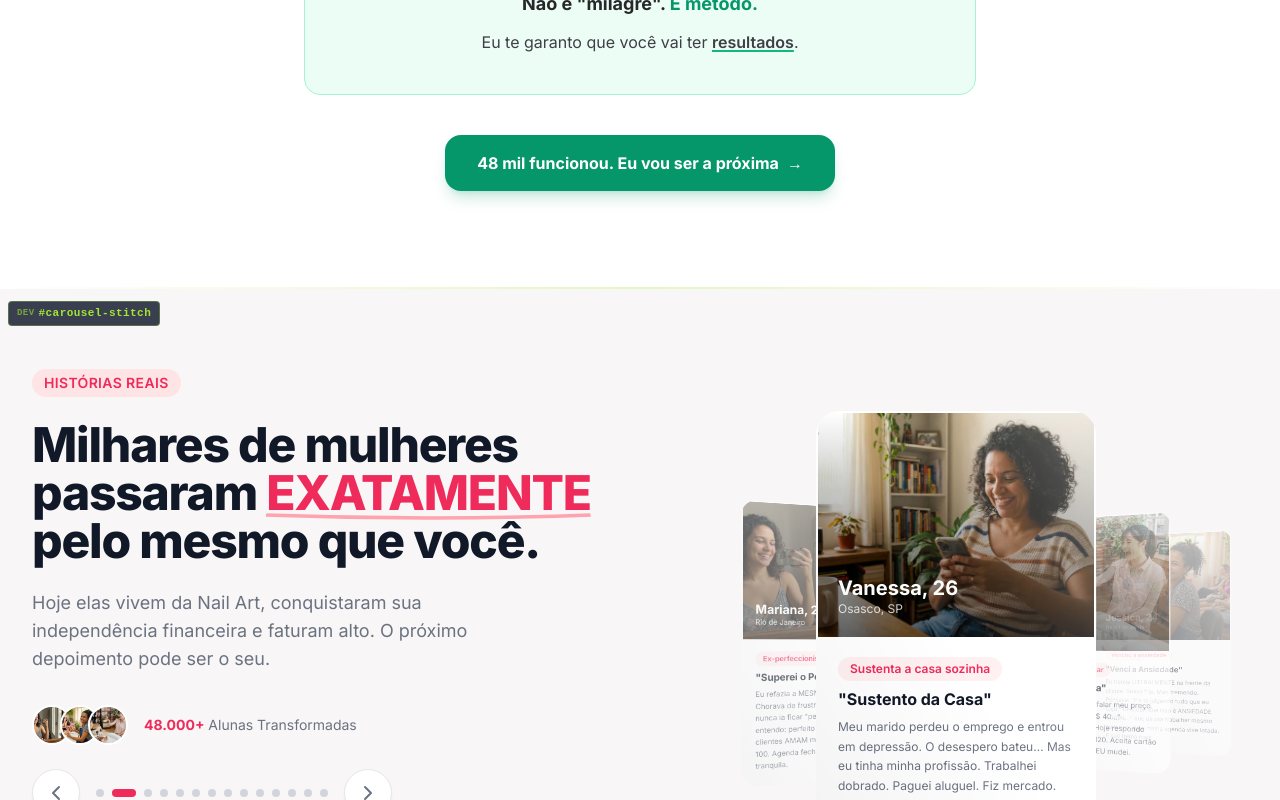
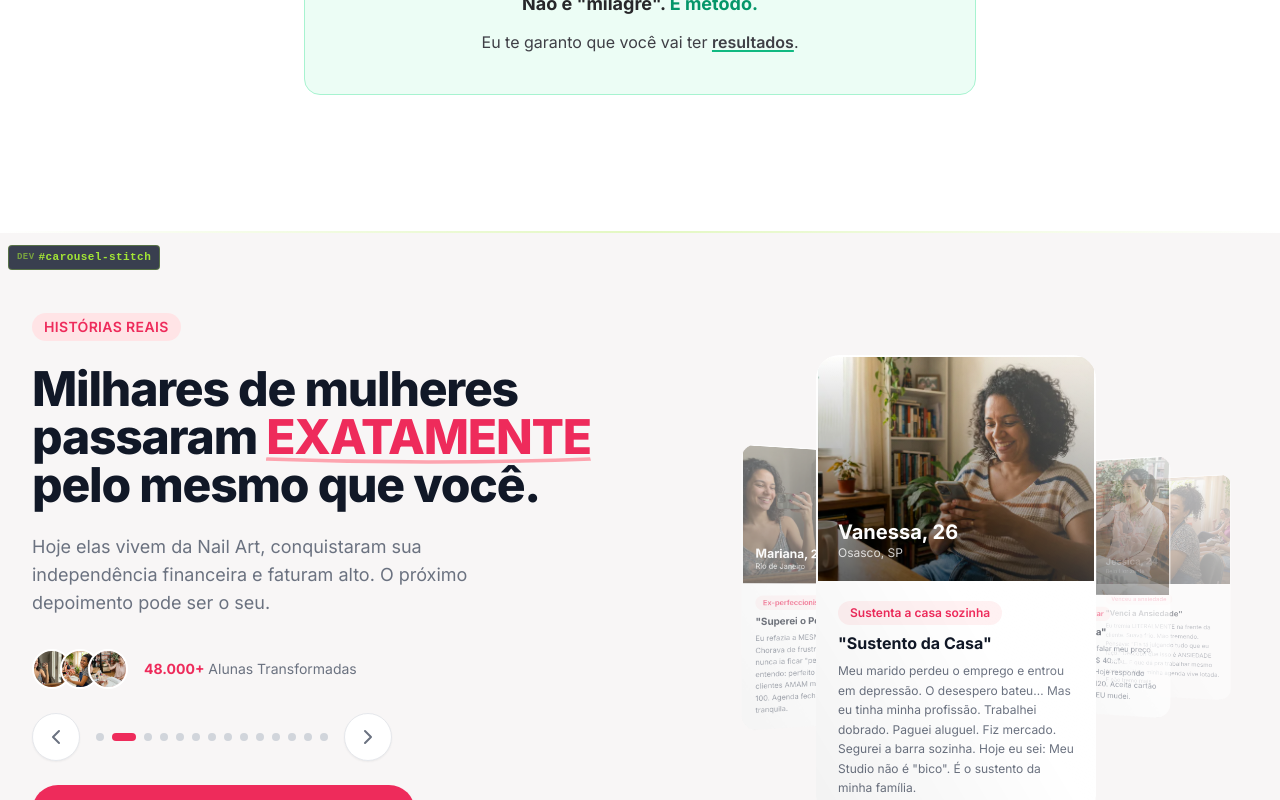
Before and after one commit to leonardoteodoroo/curso-nail-designer, a React (Vite) app: page / in a window 1280 px wide. Shown: the part 11200-12000 px from the top of the page. Built offline with nearby package versions, Linux system fonts and the light colour scheme; a web font is replaced by a local one.

Commit message:
fix: remoção de CTAs específicos e atualização do link de afiliado para ap=5bc1
- Removido botão '48 mil..' do Step 05
- Removido botão '39,90..' do Step 07
- Atualizado ap=cf94 para ap=5bc1 em todos os componentes
- Adicionado ID anti-climax-lp2 ao Step 05 para corrigir ancoragem do Step 04

```diff
--- a/components/sections/Step05_AntiClimax.tsx
+++ b/components/sections/Step05_AntiClimax.tsx
@@ -20,7 +20,7 @@ const requirements = [
 
 export const AntiClimax: React.FC = () => {
   return (
-    <section className="bg-white py-16 md:py-24 px-4">
+    <section id="anti-climax-lp2" className="bg-white py-16 md:py-24 px-4">
       <div className="max-w-4xl mx-auto">
         {/* Headline */}
         <BlurText
@@ -214,29 +214,6 @@ export const AntiClimax: React.FC = () => {
             .
           </p>
         </motion.div>
-
-        {/* CTA Light Copy */}
-        <motion.div
-          initial={{ opacity: 0, y: 16 }}
-          whileInView={{ opacity: 1, y: 0 }}
-          viewport={{ once: true }}
-          transition={{ duration: 0.5, delay: 0.3 }}
-          className="text-center mt-8"
-        >
-          <button
-            onClick={() =>
-              document
-                .getElementById("oferta-lp2")
-                ?.scrollIntoView({ behavior: "smooth" })
-            }
-            className="group inline-flex items-center gap-2 bg-emerald-600 hover:bg-emerald-700 text-white font-bold px-8 py-4 rounded-2xl text-base transition-all duration-300 shadow-lg shadow-emerald-600/20 hover:-translate-y-0.5"
-          >
-            <span>48 mil funcionou. Eu vou ser a próxima</span>
-            <span className="inline-block transition-transform duration-300 group-hover:translate-x-1">
-              →
-            </span>
-          </button>
-        </motion.div>
       </div>
     </section>
   );
--- a/components/sections/Step07_Modulos.tsx
+++ b/components/sections/Step07_Modulos.tsx
@@ -535,33 +535,6 @@ export const Modulos: React.FC = () => {
             </div>
           </ClinicalCard>
         </motion.div>
-
-        {/* CTA Light Copy — Pós-Bônus */}
-        <motion.div
-          initial={{ opacity: 0, y: 20 }}
-          whileInView={{ opacity: 1, y: 0 }}
-          viewport={{ once: true }}
-          transition={{ duration: 0.5, delay: 0.2 }}
-          className="text-center"
-        >
-          <button
-            onClick={() =>
-              window.open(
-                "https://go.hotmart.com/K104371220N?ap=cf94&src=modulos_bonus",
-                "_blank",
-              )
-            }
-            className="group inline-flex items-center gap-3 bg-emerald-600 hover:bg-emerald-700 text-white font-extrabold px-10 py-5 rounded-2xl text-lg transition-all duration-300 shadow-xl shadow-emerald-600/25 hover:-translate-y-0.5"
-          >
-            <span>Quero tudo isso por R$ 39,90</span>
-            <span className="inline-block transition-transform duration-300 group-hover:translate-x-1">
-              →
-            </span>
-          </button>
-          <p className="text-xs text-zinc-400 mt-3">
-            Acesso imediato • 7 dias de garantia
-          </p>
-        </motion.div>
       </div>
     </section>
   );
--- a/components/sections/Step10_PriceSpoilerV2.tsx
+++ b/components/sections/Step10_PriceSpoilerV2.tsx
@@ -29,7 +29,7 @@ const DURATION_SECONDS = 420; // 7 minutes
 export const PriceSpoilerV2: React.FC<PriceSpoilerV2Props> = ({
   initialAnchorPrice = "R$ 497,00",
   promoPrice = "R$ 49,90",
-  checkoutUrl = "https://go.hotmart.com/K104371220N?ap=cf94&src=price_spoiler",
+  checkoutUrl = "https://go.hotmart.com/K104371220N?ap=5bc1&src=price_spoiler",
   className,
   onAnalytics = (event, data) => console.log(`[Analytics] ${event}`, data),
 }) => {
--- a/components/sections/Step12_FAQ.tsx
+++ b/components/sections/Step12_FAQ.tsx
@@ -71,8 +71,8 @@ export const FAQ: React.FC = () => {
                 viewport={{ once: true, margin: "-50px" }}
                 transition={{ duration: 0.3, delay: i * 0.05 }}
                 className={`rounded-2xl border transition-all duration-300 overflow-hidden ${isOpen
-                    ? "bg-white border-emerald-500 shadow-md ring-1 ring-emerald-500/20"
-                    : "bg-white border-zinc-200 hover:border-emerald-300"
+                  ? "bg-white border-emerald-500 shadow-md ring-1 ring-emerald-500/20"
+                  : "bg-white border-zinc-200 hover:border-emerald-300"
                   }`}
               >
                 <button
@@ -85,8 +85,8 @@ export const FAQ: React.FC = () => {
                   </span>
                   <span
                     className={`w-8 h-8 rounded-full flex items-center justify-center shrink-0 transition-colors duration-300 ${isOpen
-                        ? "bg-emerald-600 text-white"
-                        : "bg-emerald-50 text-emerald-600"
+                      ? "bg-emerald-600 text-white"
+                      : "bg-emerald-50 text-emerald-600"
                       }`}
                   >
                     {isOpen ? (
@@ -133,7 +133,7 @@ export const FAQ: React.FC = () => {
             <button
               onClick={() =>
                 window.open(
-                  "https://go.hotmart.com/K104371220N?ap=cf94&src=faq",
+                  "https://go.hotmart.com/K104371220N?ap=5bc1&src=faq",
                   "_blank",
                 )
               }
--- a/components/sections/Step13_WallOfLove.tsx
+++ b/components/sections/Step13_WallOfLove.tsx
@@ -525,7 +525,7 @@ export const WallOfLove: React.FC = () => {
             <button
               onClick={() =>
                 window.open(
-                  "https://go.hotmart.com/K104371220N?ap=cf94&src=wall_of_love",
+                  "https://go.hotmart.com/K104371220N?ap=5bc1&src=wall_of_love",
                   "_blank",
                 )
               }
--- a/components/sections/Step14_FinalOfferStitch.tsx
+++ b/components/sections/Step14_FinalOfferStitch.tsx
@@ -121,7 +121,7 @@ export const FinalOfferStitch: React.FC = () => {
                 <button
                   onClick={() =>
                     window.open(
-                      "https://go.hotmart.com/K104371220N?ap=cf94&src=final_offer",
+                      "https://go.hotmart.com/K104371220N?ap=5bc1&src=final_offer",
                       "_blank",
                     )
                   }
--- a/components/sections/Step15_ExitIntent.tsx
+++ b/components/sections/Step15_ExitIntent.tsx
@@ -133,7 +133,7 @@ export const ExitIntent: React.FC = () => {
               <button
                 onClick={() =>
                   window.open(
-                    "https://go.hotmart.com/K104371220N?ap=cf94&src=exit_intent",
+                    "https://go.hotmart.com/K104371220N?ap=5bc1&src=exit_intent",
                     "_blank",
                   )
                 }
--- a/src/App.tsx
+++ b/src/App.tsx
@@ -101,7 +101,7 @@ const sections: PreviewEntry[] = [
   { tag: "#modulos", component: <Modulos /> },
   { tag: "#certificates-stepper", component: <CertificatesStepperStitch /> },
   { tag: "#oferta-inicial", component: <OfertaInicial /> },
-  { tag: "#price-spoiler-v2", component: <PriceSpoilerV2 checkoutUrl="https://go.hotmart.com/K104371220N?ap=cf94&src=price_spoiler" /> },
+  { tag: "#price-spoiler-v2", component: <PriceSpoilerV2 checkoutUrl="https://go.hotmart.com/K104371220N?ap=5bc1&src=price_spoiler" /> },
   { tag: "#garantia", component: <Garantia /> },
   { tag: "#faq", component: <FAQ /> },
   { tag: "#wall-of-love", component: <WallOfLove /> },
```
